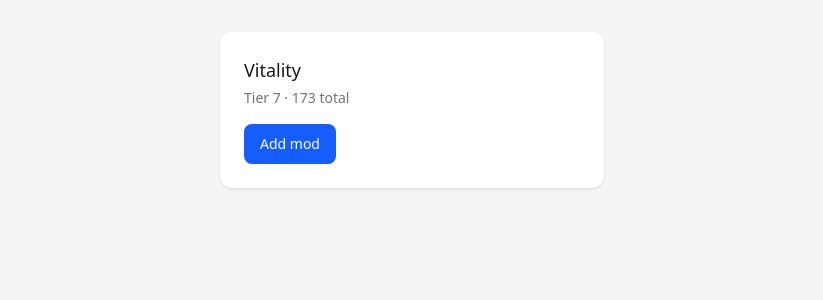
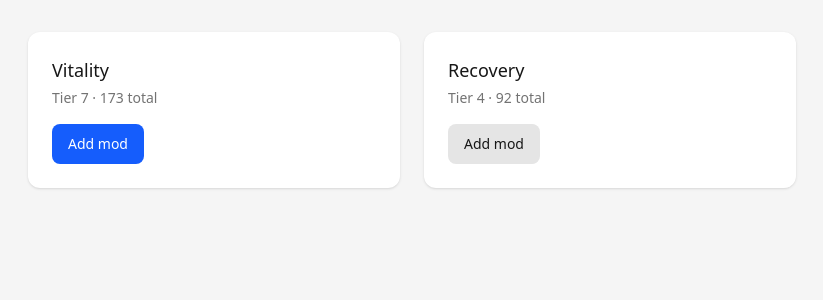
Before and after one commit to NoahHendrickson/the-forge, a React (Vite) app in the folder fixtures/demo-app/: page / in a window 1280 px wide. Shown: the top 300 px of the page, without its empty margins (228-1051 px from the left). Built offline with nearby package versions, Linux system fonts and the light colour scheme; the HTML template or start-up script is replaced by a standard one.

Commit message:
feat: second fixture card for multi-element draft testing

```diff
--- a/fixtures/demo-app/src/App.tsx
+++ b/fixtures/demo-app/src/App.tsx
@@ -1,7 +1,8 @@
 export default function App() {
   return (
     <main className="min-h-screen bg-neutral-100 p-8 font-sans">
-      <div className="mx-auto max-w-sm rounded-xl bg-white p-6 shadow-sm">
+      <div className="mx-auto flex max-w-3xl gap-6">
+        <div className="flex-1 rounded-xl bg-white p-6 shadow-sm">
           <h1 className="text-lg font-medium text-neutral-900">Vitality</h1>
           <p className="mt-1 text-sm text-neutral-500">Tier 7 · 173 total</p>
           <button
@@ -11,6 +12,17 @@ export default function App() {
             Add mod
           </button>
         </div>
+        <div className="flex-1 rounded-xl bg-white p-6 shadow-sm">
+          <h1 className="text-lg font-medium text-neutral-900">Recovery</h1>
+          <p className="mt-1 text-sm text-neutral-500">Tier 4 · 92 total</p>
+          <button
+            className="mt-4 rounded-lg bg-neutral-200 px-4 py-2.5 text-sm text-neutral-900"
+            onClick={() => alert('second card click')}
+          >
+            Add mod
+          </button>
+        </div>
+      </div>
     </main>
   )
 }
```
Lines whose indentation alone changed are shown as unchanged.
